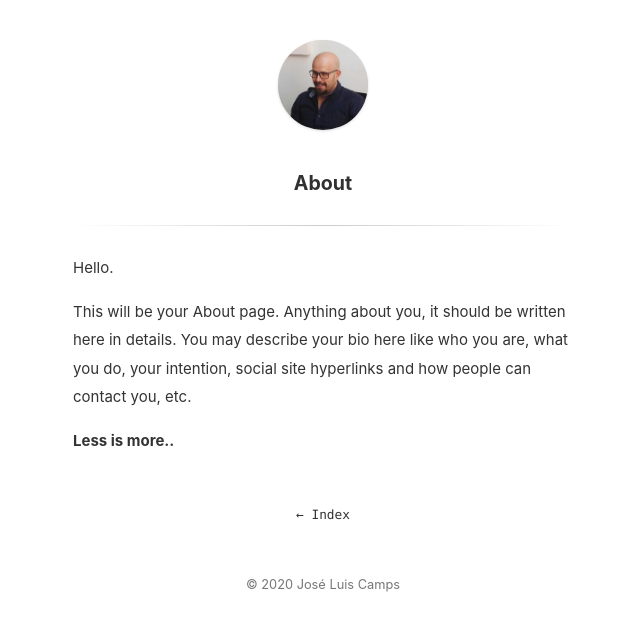
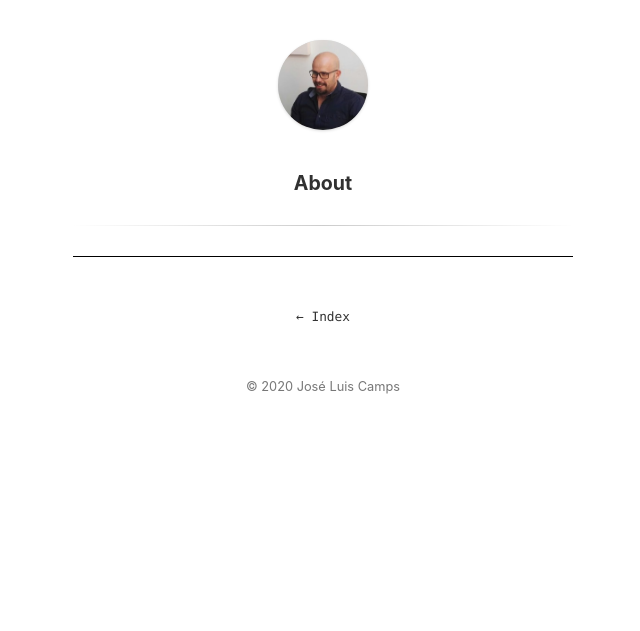
Before and after one commit to josecamps/josecamps.github.io, a Jekyll site: the page built from about.md, in a window 1280 px wide. Shown: the top 631 px of the page, without its empty margins (317-957 px from the left). Built offline with Jekyll 4.4.1, drawn with Linux system fonts in a browser that asks for light colours.

Commit message:
empty about

```diff
--- a/about.md
+++ b/about.md
@@ -3,8 +3,4 @@ layout: page
 title: About
 ---
 
-Hello.
-
-This will be your About page. Anything about you, it should be written here in details. You may describe your bio here like who you are, what you do, your intention, social site hyperlinks and how people can contact you, etc.
-
-**Less is more..**
+****
```
